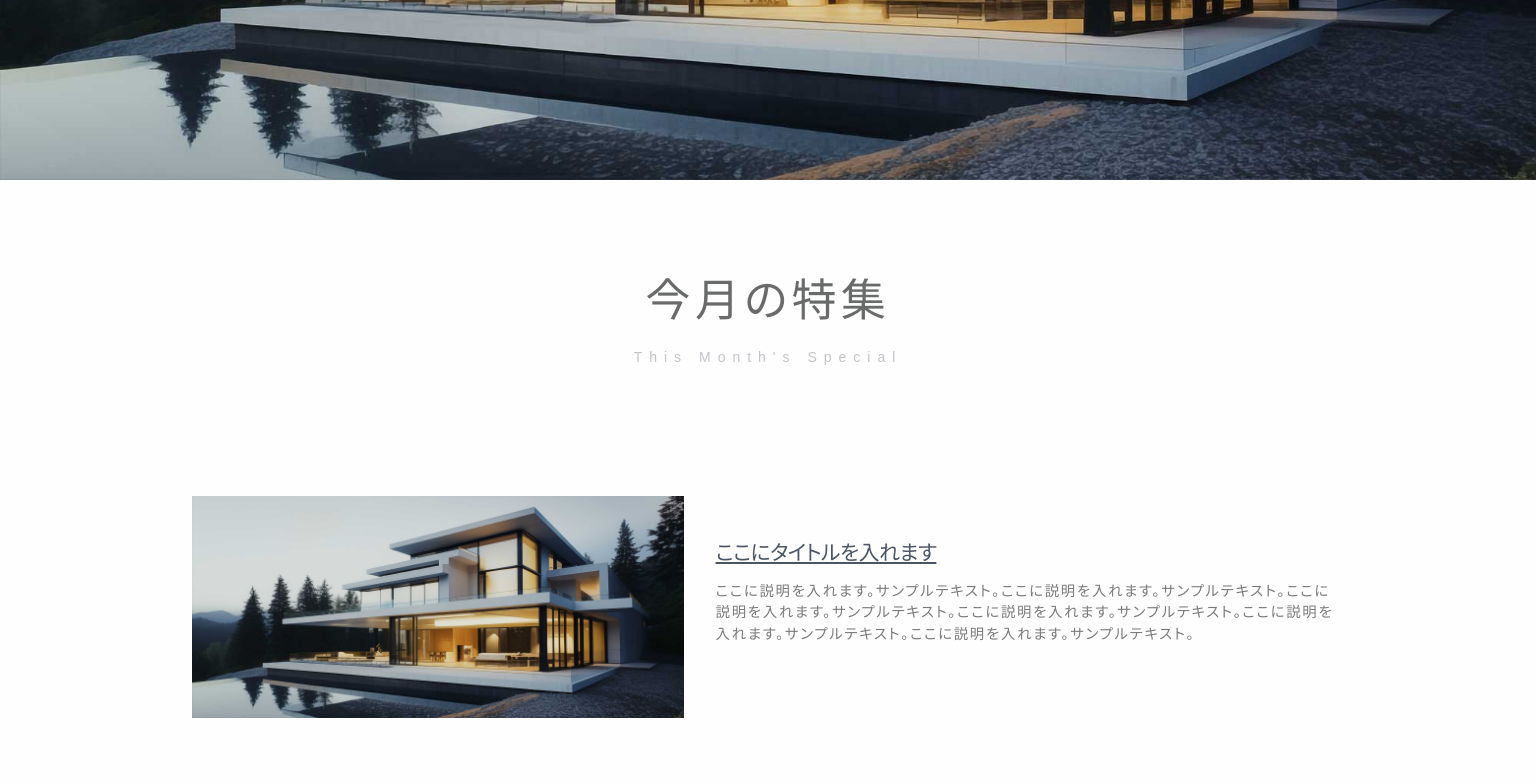
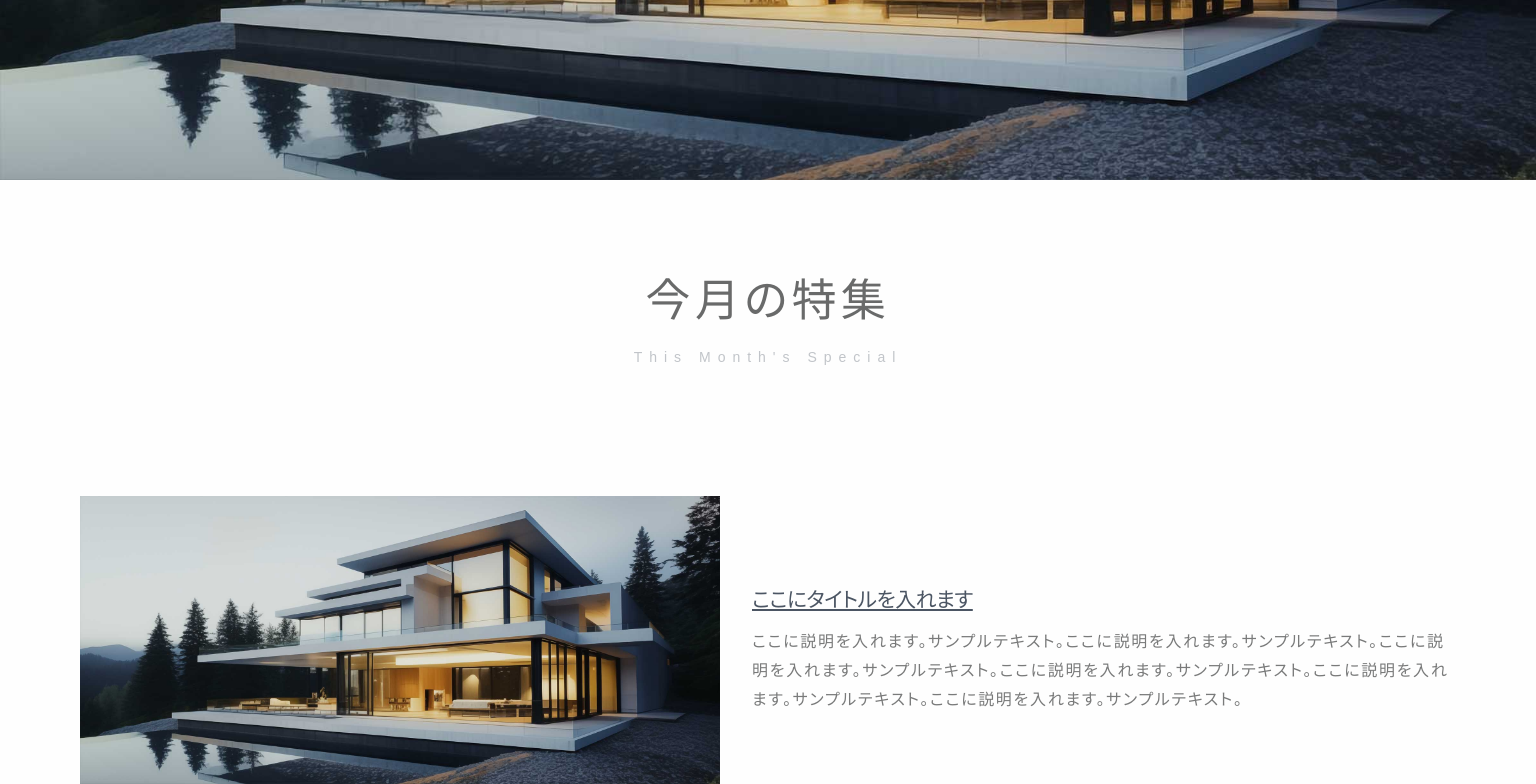
Before and after one commit to minierparedes/housebuilder, a website: page src/index.html in a window 1536 px wide. Shown: the part 601-1385 px from the top of the page. Before the commit the page ends 1319 px from the top, so only its background shows below. Drawn offline with Linux system fonts and the light colour scheme.

Commit message:
chore(css): issue with img and different screen sizes

```diff
--- a/src/css/components/features.css
+++ b/src/css/components/features.css
@@ -50,6 +50,7 @@
   max-width: 60ch;
   font-size: var(--size-sm);
   color: #797a7a;
+  line-height: 1.8;
   letter-spacing: 1.7px;
 }
 
@@ -77,6 +78,10 @@
     align-items: center;
   }
 
+  .feature-wrapper {
+    display: flex;
+  }
+
   .features-heading {
     font-size: 2.8rem;
   }
@@ -85,8 +90,13 @@
     font-size: 0.9rem;
   }
 
+  .features-content {
+    margin-top: 55px;
+    margin-left: 1rem;
+  }
+
   .features-img {
-    width: 27.775rem;
+    max-width: 22em;
     height: auto;
   }
 
@@ -95,7 +105,7 @@
   }
 
   .features-description {
-    font-size: 0.9rem;
+    font-size: 1rem;
   }
 }
 
@@ -105,17 +115,22 @@
     font-size: 2.8rem;
   }
 
-  .features-subheading {
-    font-size: 0.875rem;
+  .feature-wrapper {
+    justify-content: center;
+    display: flex;
   }
 
   .features-img {
-    width: 86.775rem;
-    height: auto;
+    max-width: 26em;
   }
 
   .features-content {
-    margin-left: 1rem;
+    margin-top: 80px;
+    margin-left: 2rem;
+  }
+
+  .features-subheading {
+    font-size: 0.875rem;
   }
 
   .features-description {
@@ -124,14 +139,46 @@
   }
 }
 
+/* in between */
+@media (min-width: 1200px) {
+  .features-img {
+    max-width: 28em;
+  }
+
+  .features-content {
+    margin-top: 100px;
+  }
+}
+
 /* xl */
+@media (min-width: 1280px) {
+  .feature-wrapper {
+    padding-right: 0.6rem;
+    padding-left: 0.6rem;
+  }
 
-/* @media (min-width: 1280px) {} */
+  .features-img {
+    max-width: 31em;
+  }
+
+  .features-content {
+    margin-top: 100px;
+  }
+}
 
 /* 2xl */
 @media (min-width: 1536px) {
+  .feature-wrapper {
+    padding-right: 5rem;
+    padding-left: 5rem;
+  }
+
   .features-img {
-    width: 83.7rem;
+    max-width: 40em;
     height: auto;
   }
+
+  .features-content {
+    margin-top: 150px;
+  }
 }
--- a/src/css/utils.css
+++ b/src/css/utils.css
@@ -96,7 +96,11 @@
     padding-left: 3rem;
   }
 
-  .container-feature {
-    max-width: 75%;
-  }
+  /* .container-feature {
+    max-width: 63.5%;
+  } */
 }
+
+/* 3xl */
+
+/* @media (max-width: 2023px) { } */
--- a/src/index.html
+++ b/src/index.html
@@ -49,7 +49,8 @@
         <h1 class="features-heading">今月の特集</h1>
         <p class="features-subheading">This Month's Special</p>
       </div>
-      <section class="feature container-feature section">
+      <section class="feature container-feature container section">
+        <div class="feature-wrapper">
           <div class="features-img-content">
             <img class="features-img" src="/src/assets/1.jpg" alt="" />
           </div>
@@ -58,6 +59,7 @@
             <p class="features-description">
               ここに説明を入れます。サンプルテキスト。ここに説明を入れます。サンプルテキスト。ここに説明を入れます。サンプルテキスト。ここに説明を入れます。サンプルテキスト。ここに説明を入れます。サンプルテキスト。ここに説明を入れます。サンプルテキスト。
             </p>
+          </div>
         </div>
       </section>
       <section><div class="feature"></div></section>
```
Lines whose indentation alone changed are shown as unchanged.
